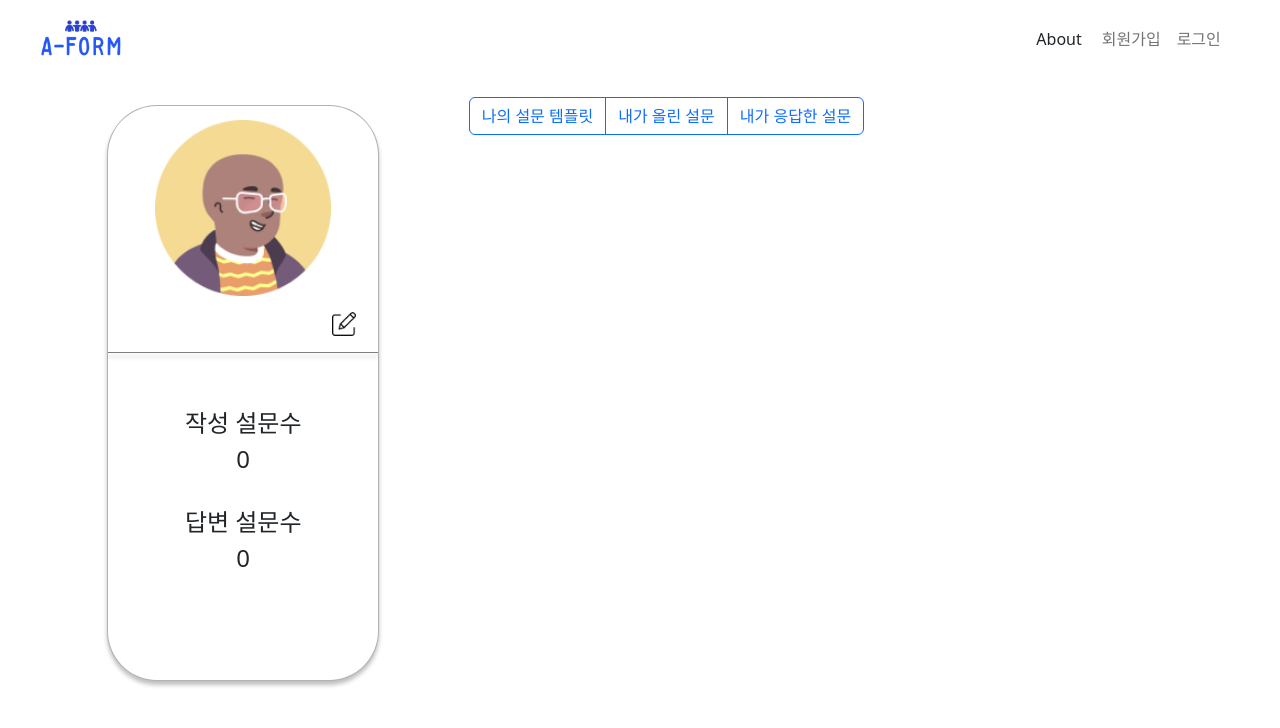
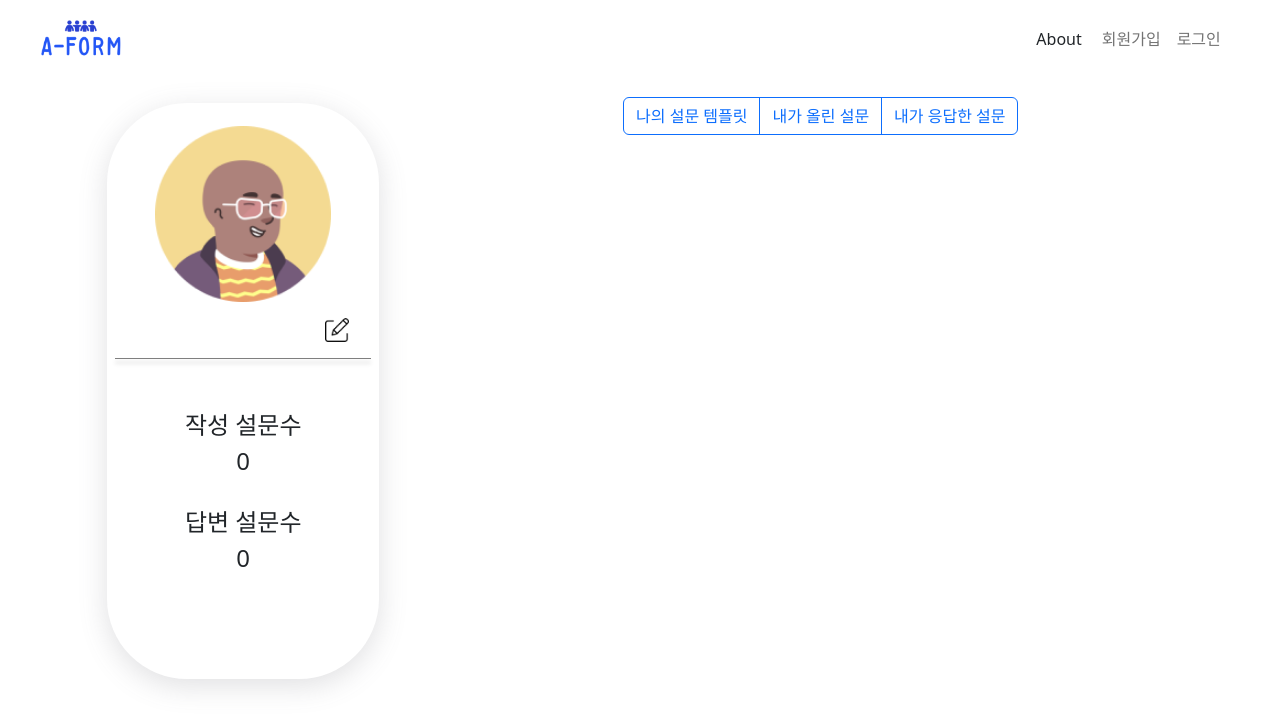
Before and after one commit to masibasi/a-form, a React (Create React App) app: page /mypage in a window 1280 px wide. Shown: the top 728 px of the page. Built offline with nearby package versions, Linux system fonts and the light colour scheme; no server answers.

Commit message:
css : modify css of mypage

```diff
--- a/src/pages/Mypage/Mypage.css
+++ b/src/pages/Mypage/Mypage.css
@@ -1,3 +1,9 @@
+.Mypage .btnGroupWrapper {
+    margin-bottom: 40px;
+    display: flex;
+    justify-content: center;
+}
+
 .main {
     display: flex;
     justify-content: center;
@@ -10,14 +16,15 @@
     width: 17rem;
     height: 36rem;
 
-    background: #ffffff;
-    border: 1px solid rgba(0, 0, 0, 0.3);
-    box-shadow: 0px 4px 4px rgba(0, 0, 0, 0.25);
-    border-radius: 50px;
-
-    margin-top: 3%;
-
-    flex: 1;
+    /* margin-right: auto; */
+    margin-top: 2%;
+    padding-top: 4%;
+    padding-bottom: 2%;
+    padding-right: 3%;
+    padding-left: 3%;
+    border-radius: 80px;
+    box-shadow: rgba(100, 100, 111, 0.2) 0px 7px 29px 0px;
+    margin-bottom: 2%;
 }
 
 .profile_box .profile_img {
@@ -281,15 +288,30 @@
 /*------------- Mypage_setting ------------------*/
 .Mypage_setting {
     display: flex;
+    flex-direction: column;
+
+    justify-content: center;
+    align-items: center;
+}
+.Mypage_setting .settingWrapper {
+    display: flex;
     flex-direction: row;
-    height: 100vh;
+    margin-top: 2%;
+    padding-top: 4%;
+    padding-bottom: 2%;
+    padding-right: 3%;
+    padding-left: 3%;
+    border-radius: 80px;
+    box-shadow: rgba(100, 100, 111, 0.2) 0px 7px 29px 0px;
+    margin-bottom: 2%;
 }
 
-.setting_container1 {
+.Mypage_setting .setting_container1 {
     display: flex;
     align-items: center;
     flex: 3;
     flex-direction: column;
+    margin-right: 80px;
 }
 
 .setting_container1 .profile_picture {
@@ -323,30 +345,9 @@
     display: none;
 }
 
-/*----------------------------------*/
-/* .change_photo_button {
-  background-color: #0077cc;
-  color: #ffffff;
-  font-size: 1.2rem;
-  border: none;
-  border-radius: 5px;
-  padding: 0.5rem 1rem;
-  cursor: pointer;
-  margin-top: 0.5rem;
-  margin-top: 5%;
-}
-
-.change_photo_button:hover {
-    background-color: #005fa3;
-}
-
-.change_photo_button_input {
-  display: none;
-} */
-
 /* ---------setting의 오른쪽 ----------*/
 
-.setting_container2 {
+.Mypage_setting .setting_container2 {
     display: flex;
     flex-direction: column;
     width: 60%;
@@ -354,58 +355,54 @@
     flex: 7;
 }
 
-.setting_buttons {
+.Mypage_setting .setting_buttons {
     display: flex;
     justify-content: space-between;
-    width: 50%;
-    margin: 0 auto;
-    justify-content: flex-end;
+    width: 100%;
+    margin-top: 20px;
+    margin-bottom: 20px;
+    height: 40px;
 }
 
-.back_button,
+.Mypage_setting .back_button,
 .save_changes_button {
-    display: inline-block;
     font-weight: bold;
     font-size: 1.1rem;
-    padding: 0.7rem 1.5rem;
-    text-decoration: none;
     border-radius: 15px;
     transition: all 0.3s;
-    cursor: pointer;
 }
 
 /* Back Button Style */
-.back_button {
+.Mypage_setting .back_button {
     background-color: #3c8dbc;
+    color: #ffffff;
     border: 2px solid #3c8dbc;
-    color: #ffffff;
 }
 
-.back_button:hover {
+.Mypage_setting .back_button:hover {
     background-color: #ffffff;
     color: #3c8dbc;
 }
 
 /* Save Changes Button Style */
-.save_changes_button {
+.Mypage_setting .save_changes_button {
     background-color: #d7ddff;
     border: 2px solid #d7ddff;
     color: #4d4d4d;
-    margin-left: 5%;
 }
 
-.save_changes_button:hover {
+.Mypage_setting .save_changes_button:hover {
     background-color: #ffffff;
     color: #4d4d4d;
 }
 
-.your_profile {
+.Mypage_setting .your_profile {
     display: flex;
     flex-direction: column;
     padding: 1rem;
 }
 
-.your_profile_item {
+.Mypage_setting .your_profile_item {
     display: flex;
     flex-direction: column;
     margin-bottom: 1rem;
--- a/src/pages/Mypage/Mypage.js
+++ b/src/pages/Mypage/Mypage.js
@@ -109,7 +109,7 @@ export default function Mypage() {
                 </div>
 
                 <div className="Mypage_survey">
-          <nav style={{ marginBottom: "20px" }}>
+                    <div className="btnGroupWrapper">
                         <ButtonGroup>
                             <Button variant="outline-primary" className="" onClick={() => navigate("template")}>
                                 나의 설문 템플릿
@@ -121,7 +121,7 @@ export default function Mypage() {
                                 내가 응답한 설문
                             </Button>
                         </ButtonGroup>
-          </nav>
+                    </div>
 
                     <Routes>
                         <Route path="template" element={<MyTemplatePage />} />
--- a/src/pages/Mypage/Mypage_setting.js
+++ b/src/pages/Mypage/Mypage_setting.js
@@ -5,6 +5,8 @@ import alarm from "../../assets/images/alarm.png";
 import alarm_no from "../../assets/images/alarm_no.png";
 import { useNavigate } from "react-router-dom";
 import { AuthenticationContext } from "../../services/authentication/authentication.context";
+import { Button } from "react-bootstrap";
+import FadeIn from "../../animation/FadeIn";
 
 export default function Mypage_setting() {
     const navigate = useNavigate();
@@ -37,6 +39,7 @@ export default function Mypage_setting() {
 
     return (
         <div className="Mypage_setting">
+            <FadeIn className="settingWrapper">
                 <div className="setting_container1">
                     <div className="profile_img">
                         <img src={previewImg ? previewImg : profileimg} alt="" className="profile_picture" />
@@ -49,11 +52,6 @@ export default function Mypage_setting() {
                 </div>
 
                 <div className="setting_container2">
-                <div className="setting_buttons">
-                    <button className="back_button">Back</button>
-                    <button className="save_changes_button">Save Changes</button>
-                </div>
-
                     <div className="your_profile">
                         <div className="your_profile_item">
                             <div className="your_profile_title">Your name</div>
@@ -80,10 +78,15 @@ export default function Mypage_setting() {
                         <div className="alarm_option">Enable Notification</div>
                     </div>
 
-                <div className="logout_button_container">
-                    <button className="logout_button">LOGOUT</button>{" "}
+                    <div className="setting_buttons">
+                        <Button variant="outline-danger" onClick={() => navigate(-1)}>
+                            Back
+                        </Button>
+                        <Button variant="outline-primary">Save Changes</Button>
+                        <Button variant="warning">LOGOUT</Button>{" "}
                     </div>
                 </div>
+            </FadeIn>
         </div>
     );
 }
```
Lines whose indentation alone changed are shown as unchanged.
